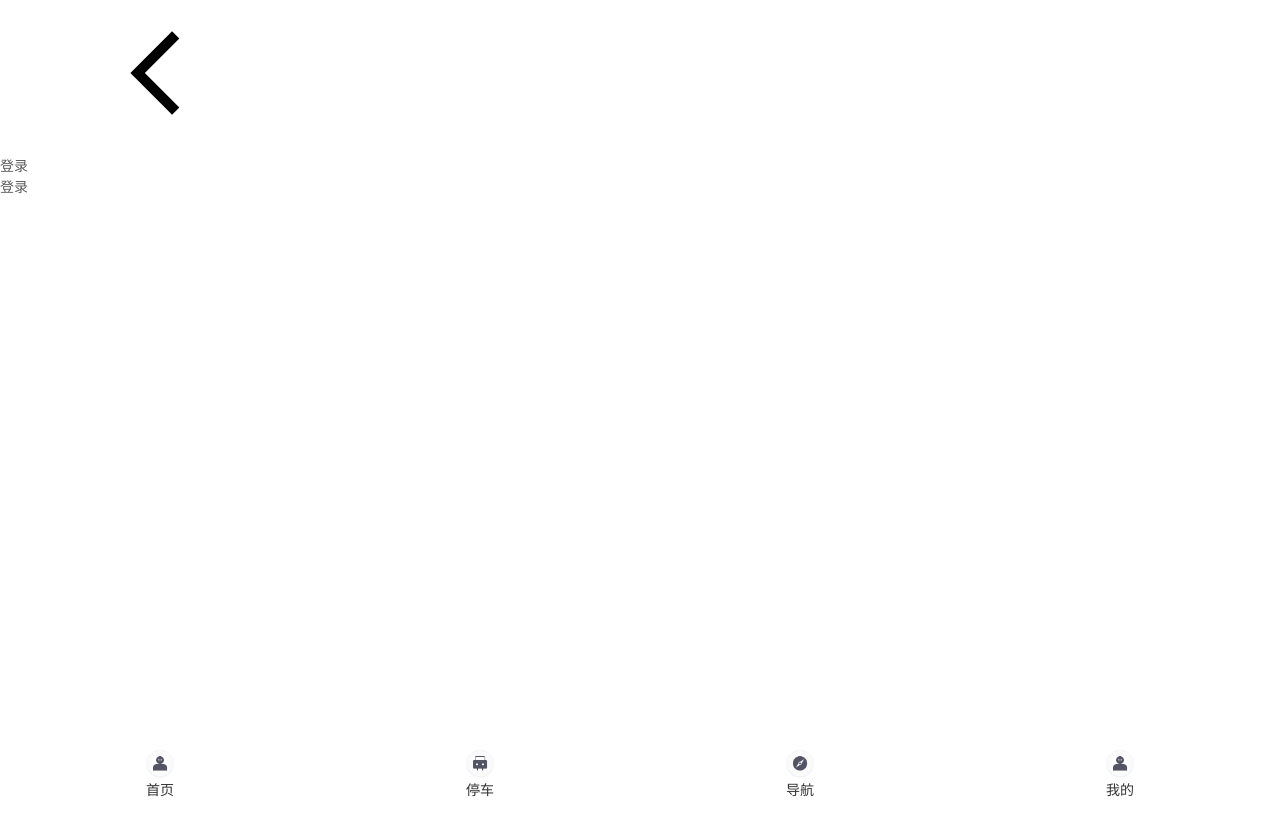
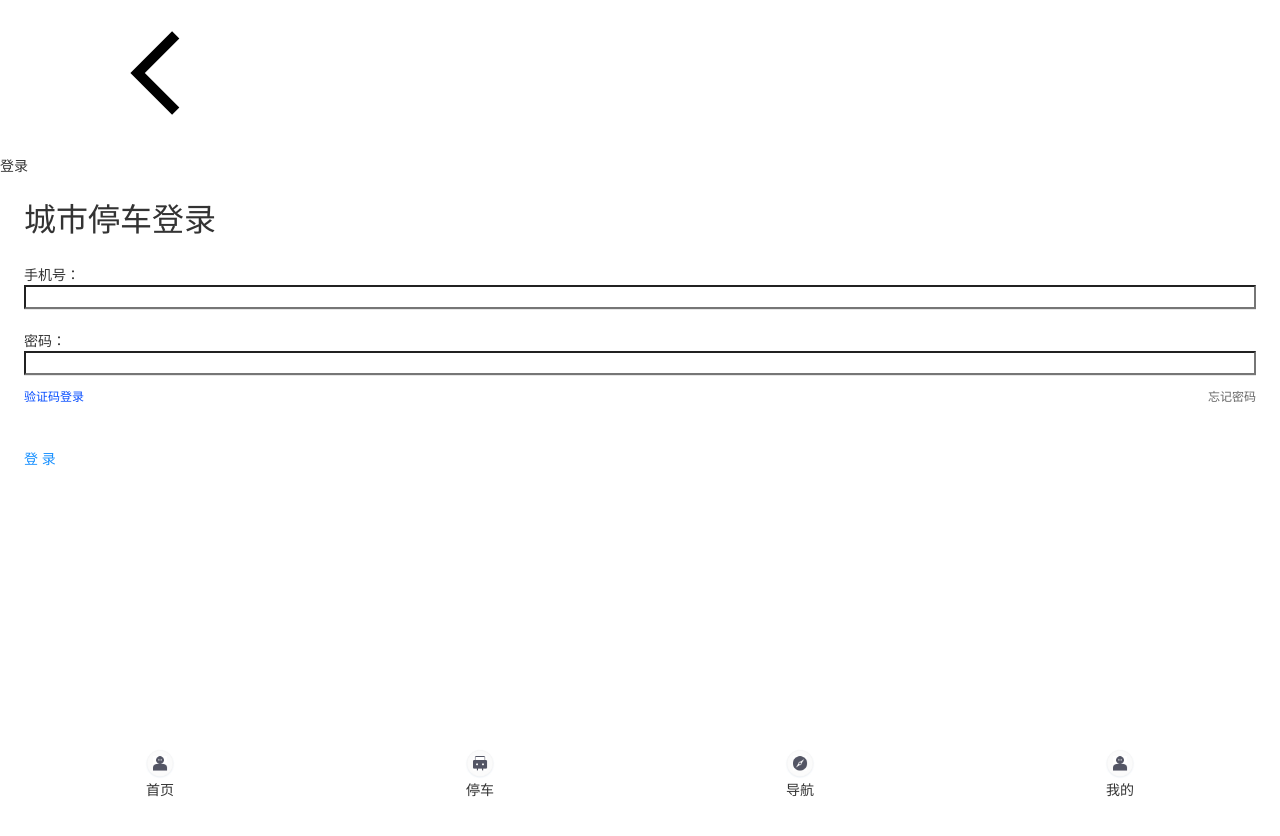
Before and after one commit to zz3718/city-parking-app, a React app: page /#/login in a window 1280 px wide. Shown: the top 836 px of the page. Before the commit the page ends 800 px from the top, so only its background shows below. Built offline with nearby package versions, Linux system fonts and the light colour scheme.

Commit message:
feat(login): 登录页面开发完成

```diff
--- a/src/App.js
+++ b/src/App.js
@@ -19,7 +19,6 @@ function App() {
   return (
     <div className="App">
      <Router>
-       <Footer/>
        <Switch>
         {/* <Route path="/" component={Home} exact /> */}
         <Route exact path="/home">
@@ -40,6 +39,7 @@ function App() {
         <Redirect path="/" to="/home" />
         <Route component={NotFount}/>
        </Switch>
+       <Footer/>
      </Router>
     </div>
   );
--- a/src/pages/Login/login.jsx
+++ b/src/pages/Login/login.jsx
@@ -1,15 +1,46 @@
 import React from 'react'
-import { NavBar, Icon } from 'antd-mobile';
+import './login.scss'
+import { NavBar, Icon, List, Button } from 'antd-mobile';
 export default class Login extends React.Component {
+	login = () => {
+		console.log('点击登录')
+	}
 	render () {
 		return (
-            <div>
+			<div className="login-container">
+				<List>
 						<NavBar
 						mode="light"
 						icon={<Icon type="left" />}
 						onLeftClick={() => { this.props.history.go(-1) }}
 						>登录</NavBar>
-                <div>登录</div>
+						<div className="login-content">
+							<div className="login-title">城市停车登录</div>
+							<div>
+								<form action="">
+									<div className="form-item">
+										<label htmlFor="">手机号：</label>
+										<div className="form-input">
+											<input type="text"/>
+										</div>
+									</div>
+									<div className="form-item">
+										<label htmlFor="">密码：</label>
+										<div className="form-input">
+											<input type="text"/>
+										</div>
+									</div>
+								</form>
+							</div>
+							<div className="login-bottom">
+								<span className="login-bottom-left">验证码登录</span>
+								<span className="login-bottom-right">忘记密码</span>
+							</div>
+							<div className="login-btn">
+								<Button type="primary" onClick={ this.login }>登录</Button>
+							</div>
+						</div>
+				</List>
 			</div>
 		)
 	}
--- /dev/null
+++ b/src/pages/Login/login.scss
@@ -0,0 +1,37 @@
+.login-container {
+    // padding: 20px 24px;
+    color: #333;
+    .login-content {
+        padding: 20px 24px 100% 24px;
+        // height: 100%;
+    }
+    .login-title {
+        font-size: 32px;
+    }
+    .form-item {
+        margin-top: 20px;
+    }
+    .form-input {
+        input {
+            width: 100%;
+            height: 24px;
+            outline: none;
+        }
+        border-bottom: 1px solid #E7E7E7;
+    }
+    .login-bottom {
+        display: flex;
+        justify-content: space-between;
+        margin-top: 12px;
+        font-size: 12px;
+        .login-bottom-left {
+            color: #064DFF;
+        }
+        .login-bottom-right {
+            color: #666666;
+        }
+    }
+    .login-btn {
+        margin-top: 42px;
+    }
+}
```
Lines whose indentation alone changed are shown as unchanged.
